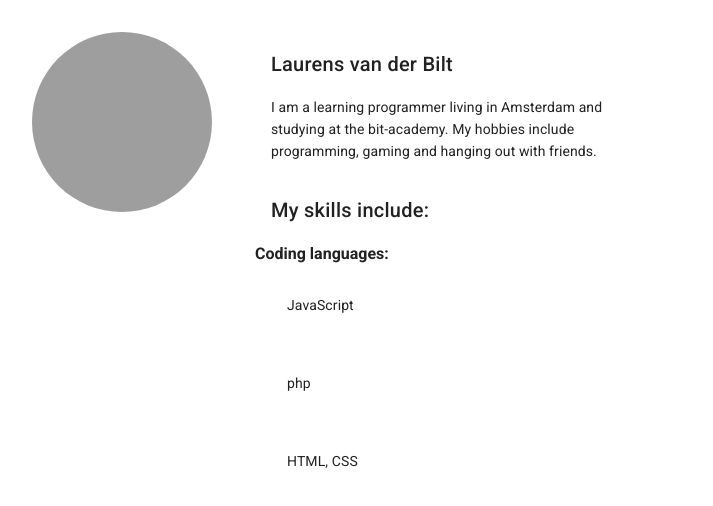
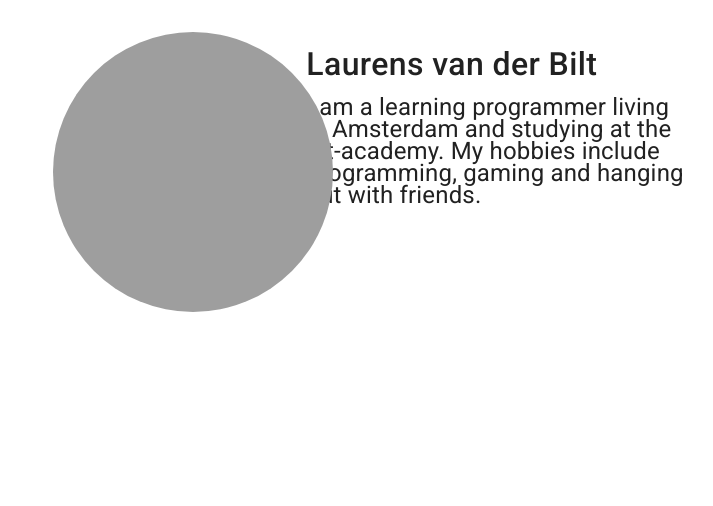
Before and after one commit to 2099492/My-Website, a Vue app: page /#/ in a window 1280 px wide. Shown: the top 506 px of the page, without its empty margins (259-972 px from the left). Built offline with nearby package versions, Linux system fonts and the light colour scheme.

Commit message:
small changes

```diff
--- a/src/components/HelloWorld.vue
+++ b/src/components/HelloWorld.vue
@@ -6,7 +6,7 @@
           <v-avatar
             class="profile"
             color="grey"
-            size="180"
+            size="280"
           >
             <v-img
               :src="require('../assets/d68cefb8-a3b1-4804-a5b1-fb9477d2911a.jpg')"
@@ -15,38 +15,38 @@
         </v-card>
       </v-col>
       <v-col cols="4">
-        <v-card-title>
+        <v-card-title style="font-size: 200%;">
           Laurens van der Bilt
         </v-card-title>
-        <v-card-text>
+        <v-card-text style="font-size: 150%;">
           I am a learning programmer living in Amsterdam and studying at the bit-academy.
           My hobbies include programming, gaming and hanging out with friends.
         </v-card-text>
-        <v-card-title>
-          My skills include:
-        </v-card-title>
-        <h4>Coding languages:</h4>
-        <v-list-item>
-          <v-list-item-content>
-            <v-card-text>
-              JavaScript
-            </v-card-text>
-          </v-list-item-content>
-        </v-list-item>
-        <v-list-item>
-          <v-list-item-content>
-            <v-card-text>
-              php
-            </v-card-text>
-          </v-list-item-content>
-        </v-list-item>
-        <v-list-item>
-          <v-list-item-content>
-            <v-card-text>
-              HTML, CSS
-            </v-card-text>
-          </v-list-item-content>
-        </v-list-item>
+<!--        <v-card-title>-->
+<!--          My skills include:-->
+<!--        </v-card-title>-->
+<!--        <h4>Coding languages:</h4>-->
+<!--        <v-list-item>-->
+<!--          <v-list-item-content>-->
+<!--            <v-card-text>-->
+<!--              JavaScript-->
+<!--            </v-card-text>-->
+<!--          </v-list-item-content>-->
+<!--        </v-list-item>-->
+<!--        <v-list-item>-->
+<!--          <v-list-item-content>-->
+<!--            <v-card-text>-->
+<!--              php-->
+<!--            </v-card-text>-->
+<!--          </v-list-item-content>-->
+<!--        </v-list-item>-->
+<!--        <v-list-item>-->
+<!--          <v-list-item-content>-->
+<!--            <v-card-text>-->
+<!--              HTML, CSS-->
+<!--            </v-card-text>-->
+<!--          </v-list-item-content>-->
+<!--        </v-list-item>-->
       </v-col>
     </v-row>
   </div>
@@ -67,3 +67,7 @@ export default {
   }
 }
 </script>
+
+<style>
+
+</style>
```
Also changed, not shown: 1 other file (tests, documents, lock files or other folders).
